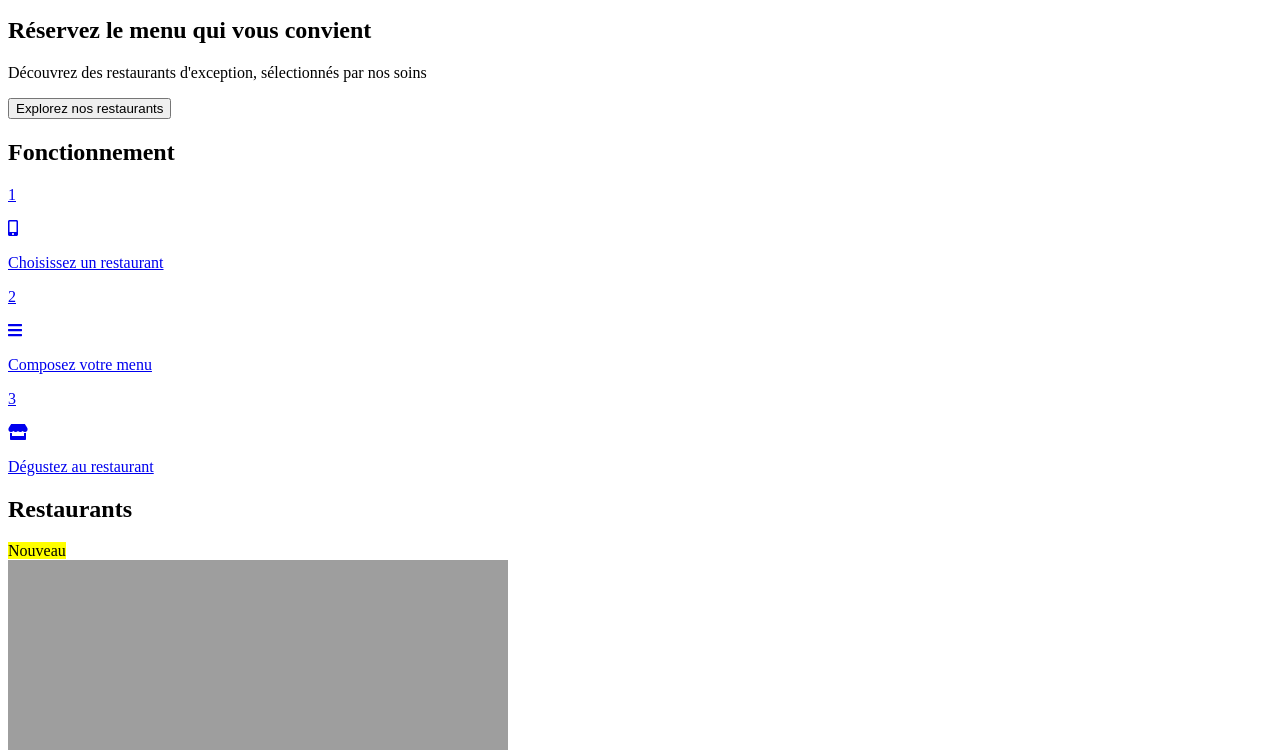
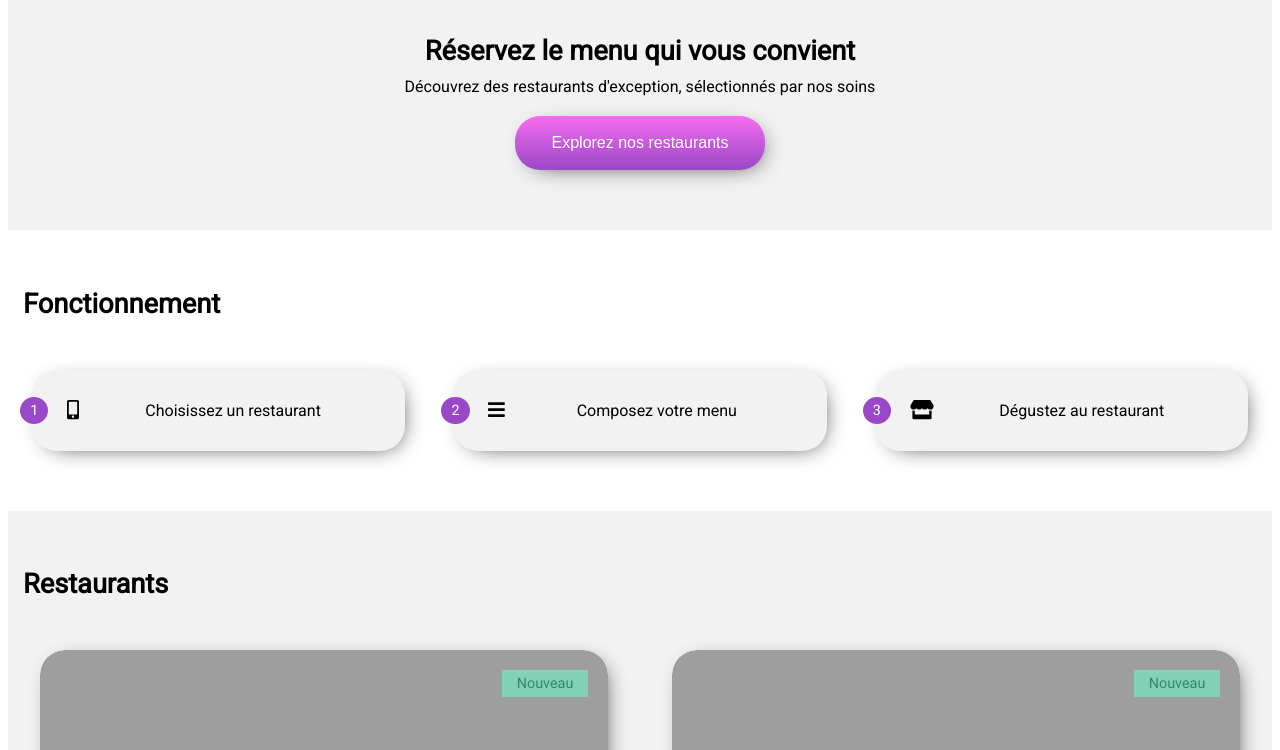
Before and after one commit to RomainAl/RomainAllard_3_15082021, a website: page index.html in a window 1280 px wide. Shown: the part 119-869 px from the top of the page. Drawn offline with Linux system fonts and the light colour scheme; the site is published under a folder, as on GitHub Pages, so addresses that start at the root find nothing; a web font is replaced by a local one.

Commit message:
Petites corrections pour page GitHub

```diff
--- a/index.html
+++ b/index.html
@@ -8,7 +8,7 @@
     <link href="https://fonts.googleapis.com/css2?family=Shrikhand&display=swap" rel="stylesheet">
     <link href="https://fonts.googleapis.com/css2?family=Roboto&family=Shrikhand&display=swap" rel="stylesheet">
     <script src="https://use.fontawesome.com/releases/v5.15.4/js/all.js"></script>
-    <link rel="stylesheet" href="/css/style.css">
+    <link rel="stylesheet" href="./css/style.css">
 
     <title>OHMYFtOOD</title>
 
--- a/menu_1.html
+++ b/menu_1.html
@@ -7,7 +7,7 @@
     <link href="https://fonts.googleapis.com/css2?family=Shrikhand&display=swap" rel="stylesheet">
     <link href="https://fonts.googleapis.com/css2?family=Roboto&family=Shrikhand&display=swap" rel="stylesheet">
     <script src="https://use.fontawesome.com/releases/v5.15.4/js/all.js"></script>
-    <link rel="stylesheet" href="/css/style.css">
+    <link rel="stylesheet" href="./css/style.css">
 
     <title>OHMYFOOD MENU</title>
 </head>
```
